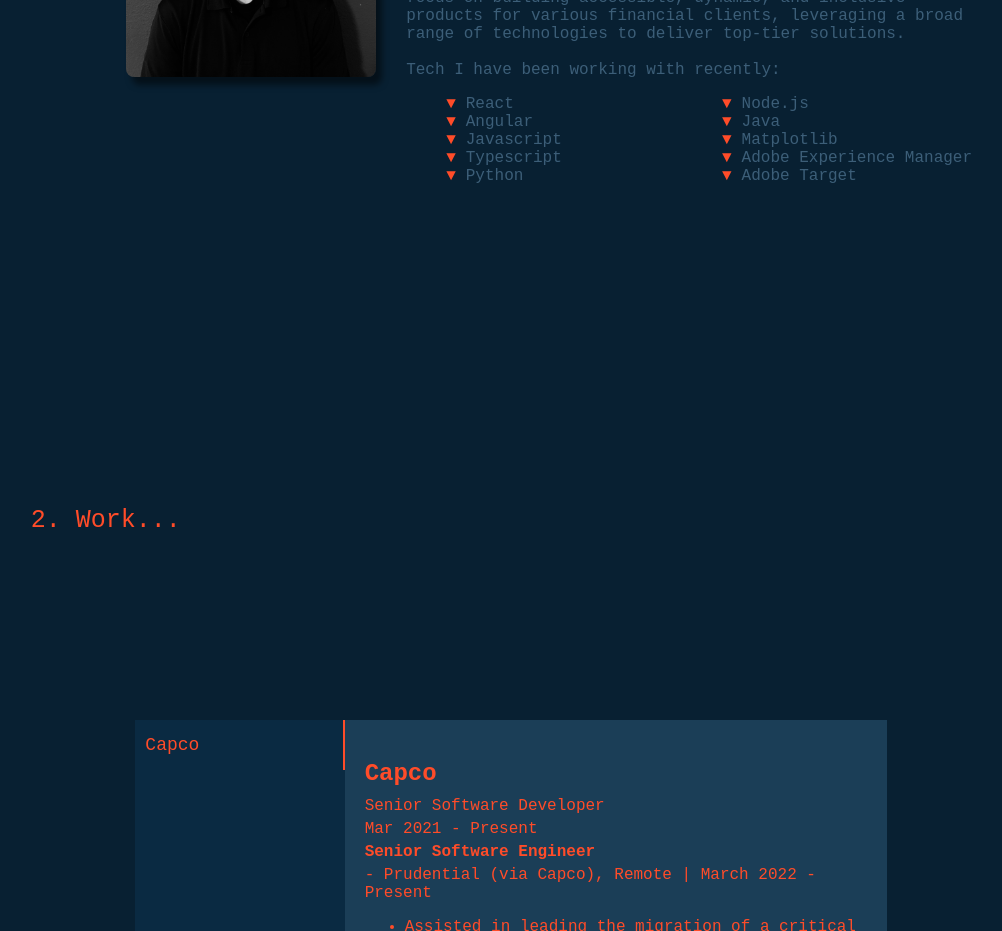
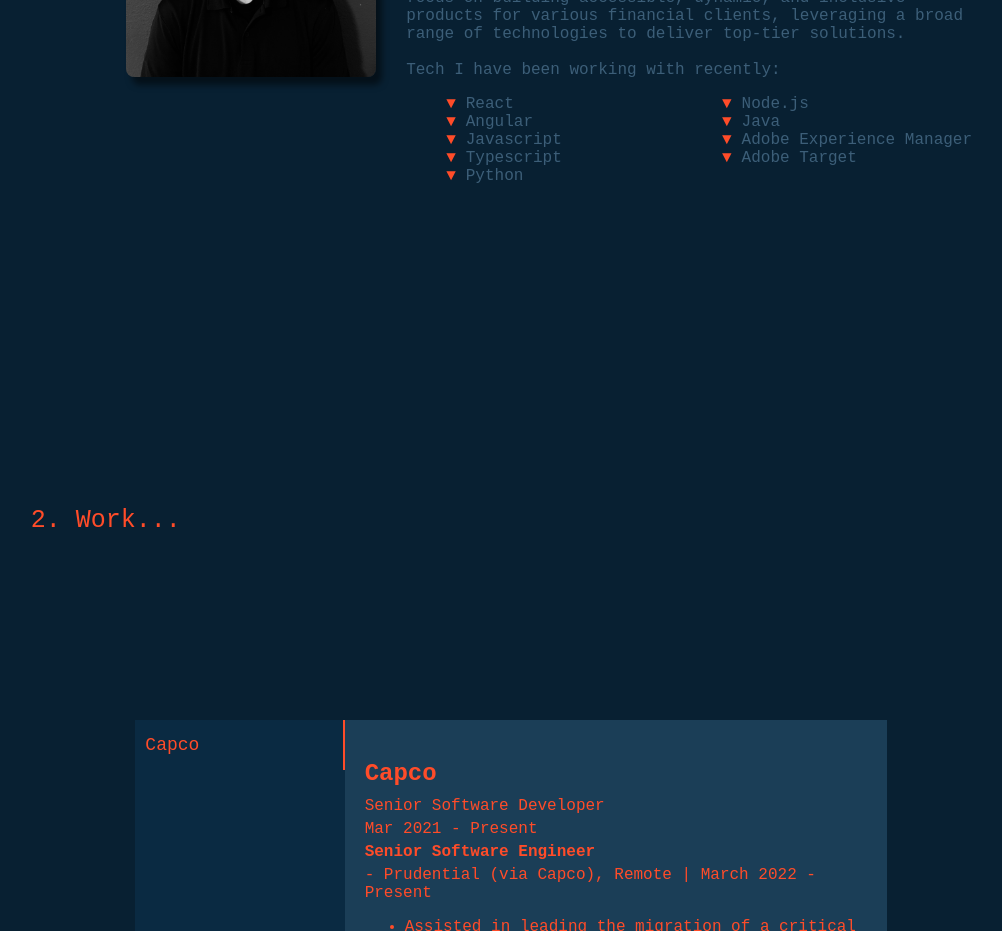
Before and after one commit to kylest0kes/folio, a React (Create React App) app: page / in a window 1280 px wide. Shown: the part 1300-2231 px from the top of the page, without its empty margins (86-1088 px from the left). Built offline with nearby package versions, Linux system fonts and the light colour scheme.

Commit message:
removed something

```diff
--- a/src/Components/AboutDesktop/AboutDesktop.js
+++ b/src/Components/AboutDesktop/AboutDesktop.js
@@ -30,7 +30,6 @@ const AboutDesktop = () => {
               <li>Python</li>
               <li>Node.js</li>
               <li>Java</li>
-              <li>Matplotlib</li>
               <li>Adobe Experience Manager</li>
               <li>Adobe Target</li>
             </ul>
--- a/src/Components/AboutResp/AboutResp.js
+++ b/src/Components/AboutResp/AboutResp.js
@@ -30,7 +30,6 @@ const AboutResp = () => {
             <li>Python</li>
             <li>Node.js</li>
             <li>Java</li>
-            <li>Matplotlib</li>
             <li>Adobe Experience Manager</li>
             <li>Adobe Target</li>
           </ul>
```
